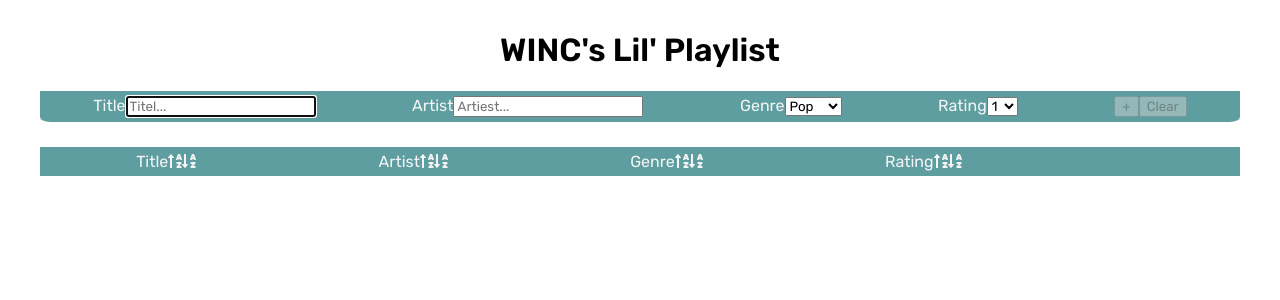
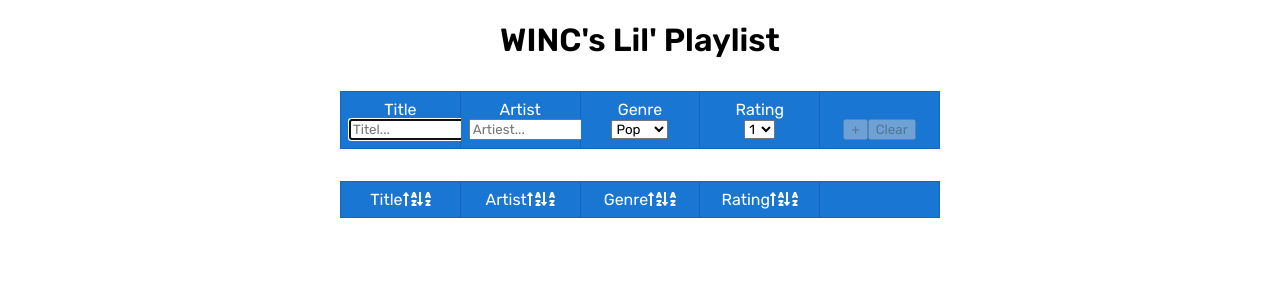
Before and after one commit to Wolk9/Level_35_Eindopdracht_Playlist-Martin_de_Bes, a React (Create React App) app: page / in a window 1280 px wide. Shown: the top 300 px of the page. Built offline with nearby package versions, Linux system fonts and the light colour scheme.

Commit message:
Core + 4 extra punten

```diff
--- a/src/components/InputForm.js
+++ b/src/components/InputForm.js
@@ -34,6 +34,7 @@ const InputForm = (props) => {
 
   let button = (
     <div>
+      <br />
       <button type="submit" disabled={pristine || submitting}>
         +
       </button>
@@ -44,12 +45,13 @@ const InputForm = (props) => {
   );
 
   return (
-    <div>
+    <div className="table-container">
+      <div className="">
         <form
           onSubmit={handleSubmit(handleOnSubmit)}
-        className="input-form flex-container"
+          className="input-form flex-table"
         >
-        <div className="input-field flex-item">
+          <div className="input-field flex-row header-title title">
             <label for="title">Title</label>
             <Field
               autoFocus={true}
@@ -59,7 +61,7 @@ const InputForm = (props) => {
               placeholder="Titel..."
             />
           </div>
-        <div className="input-field flex-item">
+          <div className="input-field flex-row header-title artist">
             <label for="artist">Artist</label>
             <Field
               component="input"
@@ -68,8 +70,9 @@ const InputForm = (props) => {
               placeholder="Artiest..."
             />
           </div>
-        <div className="input-field flex-item">
+          <div className="input-field flex-row header-title genre">
             <label for="genre">Genre</label>
+            <br />
             <Field name="genre" component="select">
               <option value="pop">Pop</option>
               <option value="rock">Rock</option>
@@ -78,8 +81,9 @@ const InputForm = (props) => {
               <option value="jazz">Jazz</option>
             </Field>
           </div>
-        <div className="input-field flex-item">
+          <div className="input-field flex-row header-title rating">
             <label for="rating">Rating</label>
+            <br />
             <Field name="rating" component="select">
               <option value="1">1</option>
               <option value="2">2</option>
@@ -88,8 +92,11 @@ const InputForm = (props) => {
               <option value="5">5</option>
             </Field>
           </div>
-        <div className="input-field flex-item">{button}</div>
+          <div className="input-field flex-row header-title deletebutton">
+            {button}
+          </div>
         </form>
+      </div>
     </div>
   );
 };
--- a/src/components/SongList.js
+++ b/src/components/SongList.js
@@ -5,12 +5,14 @@ import { actionCreators } from "../state/index";
 import { FontAwesomeIcon } from "@fortawesome/react-fontawesome";
 import {
   faSortAlphaDown,
-  faSortAlphaUp
+  faSortAlphaUp,
+  faRecycle,
+  faTrash
 } from "@fortawesome/free-solid-svg-icons";
 
 const SongList = (props) => {
   return (
-    <div className="song-list">
+    <div className="table-container">
       <Header />
       <Rows />
     </div>
@@ -49,8 +51,8 @@ const Header = () => {
   };
 
   return (
-    <div className="flex-container flex-container-header">
-      <div className="flex-item">
+    <div className="flex-table header">
+      <div className="flex-row header-title title">
         Title
         <FontAwesomeIcon
           icon={faSortAlphaUp}
@@ -61,7 +63,7 @@ const Header = () => {
           onClick={() => sortByKey("title", "desc", record)}
         />
       </div>
-      <div className="flex-item">
+      <div className="flex-row  header-title artist">
         Artist
         <FontAwesomeIcon
           icon={faSortAlphaUp}
@@ -72,7 +74,7 @@ const Header = () => {
           onClick={() => sortByKey("artist", "desc", record)}
         />
       </div>
-      <div className="flex-item">
+      <div className="flex-row header-title genre">
         Genre
         <FontAwesomeIcon
           icon={faSortAlphaUp}
@@ -83,7 +85,7 @@ const Header = () => {
           onClick={() => sortByKey("genre", "desc", record)}
         />
       </div>
-      <div className="flex-item">
+      <div className="flex-row header-title rating">
         Rating
         <FontAwesomeIcon
           icon={faSortAlphaUp}
@@ -94,7 +96,7 @@ const Header = () => {
           onClick={() => sortByKey("rating", "desc", record)}
         />
       </div>
-      <div className="flex-item"></div>
+      <div className="flex-row header-title deletebutton"></div>
     </div>
   );
 };
@@ -121,19 +123,16 @@ const Rows = () => {
   const recordList = record.map((record) => {
     console.log(record);
     return (
-      <div key={record.id} id={record.id} className="flex-container play-list">
-        <div className="flex-item title">{record.title}</div>
-        <div className="flex-item artist">{record.artist}</div>
-        <div className="flex-item genre">{record.genre}</div>
-        <div className="flex-item rating">{record.rating}</div>
-        <button
-          className="flex-item deletebutton"
-          key={record.id}
-          id={record.id}
-          onClick={handleClick}
-        >
-          -
-        </button>
+      <div key={record.id} id={record.id} className="flex-table row">
+        <div className="flex-row title">{record.title}</div>
+        <div className="flex-row artist">{record.artist}</div>
+        <div className="flex-row genre">{record.genre}</div>
+        <div className="flex-row rating">{record.rating}</div>
+        <div className="flex-row deletebutton">
+          <button key={record.id} id={record.id} onClick={handleClick}>
+            <FontAwesomeIcon icon={faTrash} />
+          </button>
+        </div>
       </div>
     );
   });
--- /dev/null
+++ b/src/index copy.css
@@ -0,0 +1,100 @@
+@import url("https://fonts.googleapis.com/css2?family=Rubik:ital,wght@0,300;0,400;0,500;0,600;1,400;1,600&display=swap");
+body {
+  margin: 0px 20px;
+  padding: 10px 20px;
+  -webkit-font-smoothing: antialiased;
+  -moz-osx-font-smoothing: grayscale;
+}
+
+code {
+  font-family: source-code-pro, Menlo, Monaco, Consolas, "Courier New", monospace;
+}
+
+.input-field {
+  background-color: cadetblue;
+}
+
+.input-form {
+  background-color: cadetblue;
+  padding: 5px;
+}
+
+.flex-container {
+  display: flex;
+  flex-flow: row nowrap;
+  justify-content: left;
+  align-content: left;
+  color: whitesmoke;
+}
+
+.flex-container-header {
+  margin-top: 20px;
+  padding: 5px;
+}
+
+.flex-item {
+  flex: 1 1 1;
+  margin: auto;
+  text-align: left;
+}
+.flex-item .artist,
+.flex-item .title {
+  min-width: 200px;
+  width: 20%;
+}
+.flex-item .genre {
+  min-width: 100px;
+  width: 15%;
+}
+.flex-item .rating {
+  min-width: 50px;
+  widht: 10%;
+}
+.flex-item .deletebutton {
+  max-width: 20px;
+}
+
+.input-field {
+  background-color: cadetblue;
+}
+.input-field form {
+  margin: 5px;
+  padding: 5px;
+  width: auto;
+}
+.input-field form input {
+  border-radius: 6px;
+  border: 0 solid none;
+}
+
+.app {
+  background-color: slategrey;
+}
+
+.song-list {
+  display: flex;
+  flex-direction: column;
+  flex-wrap: nowrap;
+  justify-content: flex-start;
+  align-items: stretch;
+  background-color: cadetblue;
+}
+
+.play-list {
+  background-color: lightgrey;
+  color: #444;
+}
+
+.addButton {
+  width: 100px;
+  height: 25px;
+  margin: 5px;
+  background-color: green;
+  color: whitesmoke;
+  border-radius: 6px;
+  border: 1px solid darkgray;
+}
+
+.disabled {
+  background-color: red;
+}/*# sourceMappingURL=index copy.css.map */
--- /dev/null
+++ b/src/index copy.scss
@@ -0,0 +1,106 @@
+@import url("https://fonts.googleapis.com/css2?family=Rubik:ital,wght@0,300;0,400;0,500;0,600;1,400;1,600&display=swap");
+
+$borderradius: 6px;
+
+body {
+  margin: 0px 20px;
+  padding: 10px 20px;
+  -webkit-font-smoothing: antialiased;
+  -moz-osx-font-smoothing: grayscale;
+}
+
+code {
+  font-family: source-code-pro, Menlo, Monaco, Consolas, "Courier New",
+    monospace;
+}
+
+.input-field {
+  background-color: cadetblue;
+}
+
+.input-form {
+  background-color: cadetblue;
+  padding: 5px;
+}
+
+.flex-container {
+  display: flex;
+  flex-flow: row nowrap;
+  justify-content: left;
+  align-content: left;
+  color: whitesmoke;
+}
+
+.flex-container-header {
+  // background-color: cadetblue;
+  margin-top: 20px;
+  padding: 5px;
+}
+.flex-item {
+  flex: 1 1 1;
+  margin: auto;
+  text-align: left;
+
+  .artist,
+  .title {
+    min-width: 200px;
+    width: 20%;
+  }
+  .genre {
+    min-width: 100px;
+    width: 15%;
+  }
+
+  .rating {
+    min-width: 50px;
+    widht: 10%;
+  }
+
+  .deletebutton {
+    max-width: 20px;
+  }
+}
+.input-field {
+  background-color: cadetblue;
+  form {
+    margin: 5px;
+    padding: 5px;
+    width: auto;
+    input {
+      border-radius: $borderradius;
+      border: 0 solid none;
+    }
+  }
+}
+
+.app {
+  background-color: slategrey;
+}
+
+.song-list {
+  display: flex;
+  flex-direction: column;
+  flex-wrap: nowrap;
+  justify-content: flex-start;
+  align-items: stretch;
+  background-color: cadetblue;
+}
+
+.play-list {
+  background-color: lightgrey;
+  color: #444;
+}
+
+.addButton {
+  width: 100px;
+  height: 25px;
+  margin: 5px;
+  background-color: green;
+  color: whitesmoke;
+  border-radius: $borderradius;
+  border: 1px solid darkgray;
+}
+
+.disabled {
+  background-color: red;
+}
--- a/src/index.css
+++ b/src/index.css
@@ -1,100 +1,155 @@
 @import url("https://fonts.googleapis.com/css2?family=Rubik:ital,wght@0,300;0,400;0,500;0,600;1,400;1,600&display=swap");
 * {
-  font-family: "Rubik", sans-serif;
+  font-family: "Rubik";
 }
 
-body {
-  margin: 0px 20px;
-  padding: 10px 20px;
-  -webkit-font-smoothing: antialiased;
-  -moz-osx-font-smoothing: grayscale;
+div {
+  box-sizing: border-box;
 }
 
-code {
-  font-family: source-code-pro, Menlo, Monaco, Consolas, "Courier New", monospace;
+.table-container {
+  display: block;
+  margin: 2em auto;
+  width: 90%;
+  max-width: 600px;
 }
 
-.input-field {
-  background-color: cadetblue;
+.flex-table {
+  display: grid;
+  grid-template-columns: repeat(auto-fill, 20%);
+  grid-template-rows: 100% auto;
+  border-left: solid 1px #d9d9d9;
+  transition: 0.5s;
+}
+.flex-table:first-of-type {
+  border-top: solid 1px #1565c0;
+  border-left: solid 1px #1565c0;
+}
+.flex-table:first-of-type .flex-row {
+  background: #1976d2;
+  border-color: #1565c0;
+}
+.flex-table.row:nth-child(odd) .flex-row {
+  background: #f4f2f1;
+}
+.flex-table:hover {
+  background: #f5f5f5;
+  transition: 500ms;
 }
 
-.input-form {
-  background-color: cadetblue;
-  padding: 5px;
-  border-bottom: 5px solid #fff;
-  border-radius: 0 0 10px 10px;
+.flex-row {
+  display: block;
+  width: 100%;
+  text-align: center;
+  padding: 0.5em 0.5em;
+  border-right: solid 1px #d9d9d9;
+  border-bottom: solid 1px #d9d9d9;
+}
+.flex-row.header-title {
+  color: white;
 }
 
-.flex-container {
-  display: flex;
-  flex-flow: row nowrap;
-  justify-content: space-around;
-  color: whitesmoke;
+.rowspan {
+  display: grid;
+  grid-template-columns: 25% 75%;
+  grid-template-rows: 100%;
 }
 
-.flex-container-header {
-  margin-top: 20px;
-  padding: 5px;
-  border-bottom: 5px solid #fff;
-  border-radius: 10px 10px 0 0;
+.column {
+  width: 100%;
+  padding: 0;
+}
+.column .flex-row {
+  display: grid;
+  grid-template-columns: repeat(auto-fill, 33.3%);
+  grid-template-rows: 100% 100% 100%;
+  width: 100%;
+  padding: 0;
+  border: 0;
+  border-bottom: solid 1px #d9d9d9;
+}
+.column .flex-row:hover {
+  background: #f5f5f5;
+  transition: 500ms;
 }
 
-.flex-item {
-  flex: 0 1 auto;
-  max-width: 25%;
-  margin: 0px 10px;
-  text-align: left;
-}
-.flex-item .artist,
-.flex-item .title {
-  width: 200px;
-}
-.flex-item .genre {
-  width: 100px;
-}
-.flex-item .rating {
-  width: 50px;
-}
-.flex-item .deletebutton {
-  max-width: 20px;
+.flex-cell {
+  text-align: center;
+  padding: 0.5em 0.5em;
+  border-right: solid 1px #d9d9d9;
 }
 
-.input-field {
-  background-color: cadetblue;
-}
-.input-field form {
-  margin: 5px;
-  padding: 5px;
-  width: auto;
-}
-.input-field form input {
-  border-radius: 6px;
-  border: 0 solid none;
+button.deletebutton {
+  align-items: center;
+  max-width: 30px;
+  max-height: 30px;
+  margin: auto;
 }
 
-.app {
-  background-color: slategrey;
+@media all and (min-width: 431px) and (max-width: 768px) {
+  .flex-table {
+    display: grid;
+    grid-template-columns: repeat(auto-fill, 33.33%);
+    grid-template-rows: repeat(auto-fill, 100%);
+  }
+  .flex-table .flex-row {
+    border-bottom: solid 1px #d9d9d9;
+  }
+
+  .rowspan {
+    display: grid;
+    grid-template-columns: repeat(auto-fill, 100%);
+    grid-template-rows: repeat(auto-fill, 100%);
+  }
+  .rowspan .flex-row {
+    display: grid;
+    grid-template-columns: repeat(auto-fill, 33.33%);
+    border-bottom: solid 1px #d9d9d9;
+  }
+  .rowspan p {
+    margin: 0;
+  }
+
+  .first {
+    grid-column-start: 1;
+    grid-column-end: 4;
+  }
+
+  .rowspan > .first {
+    display: block;
+  }
 }
+@media all and (max-width: 430px) {
+  .flex-table {
+    display: grid;
+    grid-template-columns: repeat(auto-fill, 100%);
+    grid-template-rows: 100% auto;
+  }
+  .flex-table .flex-row {
+    border-bottom: 0;
+  }
+  .flex-table .flex-row:last-of-type {
+    border-bottom: solid 1px #d9d9d9;
+  }
 
-.song-list {
-  background-color: cadetblue;
-}
+  .first {
+    border-bottom: 0;
+    grid-column-start: auto;
+    grid-column-end: auto;
+  }
 
-.play-list {
-  background-color: lightgrey;
-  color: #444;
-}
-
-.addButton {
-  width: 100px;
-  height: 25px;
-  margin: 5px;
-  background-color: green;
-  color: whitesmoke;
-  border-radius: 6px;
-  border: 1px solid darkgray;
-}
-
-.disabled {
-  background-color: red;
+  .rowspan {
+    display: grid;
+    grid-template-columns: repeat(auto-fill, 100%);
+    grid-template-rows: 100% auto;
+  }
+  .rowspan .flex-row {
+    display: grid;
+    grid-template-columns: repeat(auto-fill, 100%);
+    grid-template-rows: auto;
+    border-bottom: solid 1px #d9d9d9;
+  }
+  .rowspan p {
+    margin: 0;
+  }
 }/*# sourceMappingURL=index.css.map */
--- a/src/index.scss
+++ b/src/index.scss
@@ -1,106 +1,162 @@
 @import url("https://fonts.googleapis.com/css2?family=Rubik:ital,wght@0,300;0,400;0,500;0,600;1,400;1,600&display=swap");
 
-$borderradius: 6px;
+$table-header: #1976d2;
+$table-header-border: #1565c0;
+$table-border: #d9d9d9;
+$row-bg: #f4f2f1;
 
 * {
-  font-family: "Rubik", sans-serif;
+  font-family: "Rubik";
 }
 
-body {
-  margin: 0px 20px;
-  padding: 10px 20px;
-  -webkit-font-smoothing: antialiased;
-  -moz-osx-font-smoothing: grayscale;
+div {
+  box-sizing: border-box;
 }
 
-code {
-  font-family: source-code-pro, Menlo, Monaco, Consolas, "Courier New",
-    monospace;
+.table-container {
+  display: block;
+  margin: 2em auto;
+  width: 90%;
+  max-width: 600px;
 }
 
-.input-field {
-  background-color: cadetblue;
+.flex-table {
+  display: grid;
+  grid-template-columns: repeat(auto-fill, 20%);
+  grid-template-rows: 100% auto;
+  border-left: solid 1px $table-border;
+  transition: 0.5s;
+  &:first-of-type {
+    border-top: solid 1px $table-header-border;
+    border-left: solid 1px $table-header-border;
+  }
+  &:first-of-type .flex-row {
+    background: $table-header;
+    border-color: $table-header-border;
+  }
+  &.row:nth-child(odd) .flex-row {
+    background: $row-bg;
+  }
+  &:hover {
+    background: #f5f5f5;
+    transition: 500ms;
+  }
 }
 
-.input-form {
-  background-color: cadetblue;
-  padding: 5px;
-  border-bottom: 5px solid #fff;
-  border-radius: 0 0 10px 10px;
+.flex-row {
+  display: block;
+  width: 100%;
+  text-align: center;
+  padding: 0.5em 0.5em;
+  border-right: solid 1px $table-border;
+  border-bottom: solid 1px $table-border;
+  &.header-title {
+    color: white;
+  }
 }
 
-.flex-container {
-  display: flex;
-  flex-flow: row nowrap;
-  justify-content: space-around;
-  color: whitesmoke;
+.rowspan {
+  display: grid;
+  grid-template-columns: 25% 75%;
+  grid-template-rows: 100%;
 }
 
-.flex-container-header {
-  // background-color: cadetblue;
-  margin-top: 20px;
-  padding: 5px;
-  border-bottom: 5px solid #fff;
-  border-radius: 10px 10px 0 0;
-}
-.flex-item {
-  flex: 0 1 auto;
-  max-width: 25%;
-  margin: 0px 10px;
-  text-align: left;
-
-  .artist,
-  .title {
-    width: 200px;
-  }
-  .genre {
-    width: 100px;
-  }
-
-  .rating {
-    width: 50px;
-  }
-
-  .deletebutton {
-    max-width: 20px;
-  }
-}
-.input-field {
-  background-color: cadetblue;
-  form {
-    margin: 5px;
-    padding: 5px;
-    width: auto;
-    input {
-      border-radius: $borderradius;
-      border: 0 solid none;
+.column {
+  width: 100%;
+  padding: 0;
+  .flex-row {
+    display: grid;
+    grid-template-columns: repeat(auto-fill, 33.3%);
+    grid-template-rows: 100% 100% 100%;
+    width: 100%;
+    padding: 0;
+    border: 0;
+    border-bottom: solid 1px $table-border;
+    &:hover {
+      background: #f5f5f5;
+      transition: 500ms;
     }
   }
 }
 
-.app {
-  background-color: slategrey;
+.flex-cell {
+  text-align: center;
+  padding: 0.5em 0.5em;
+  border-right: solid 1px $table-border;
 }
 
-.song-list {
-  background-color: cadetblue;
+button.deletebutton {
+  align-items: center;
+  max-width: 30px;
+  max-height: 30px;
+  margin: auto;
 }
 
-.play-list {
-  background-color: lightgrey;
-  color: #444;
+@media all and (min-width: 431px) and (max-width: 768px) {
+  .flex-table {
+    display: grid;
+    grid-template-columns: repeat(auto-fill, 33.33%);
+    grid-template-rows: repeat(auto-fill, 100%);
+    .flex-row {
+      border-bottom: solid 1px $table-border;
+    }
+  }
+
+  .rowspan {
+    display: grid;
+    grid-template-columns: repeat(auto-fill, 100%);
+    grid-template-rows: repeat(auto-fill, 100%);
+    .flex-row {
+      display: grid;
+      grid-template-columns: repeat(auto-fill, 33.33%);
+      border-bottom: solid 1px $table-border;
+    }
+    p {
+      margin: 0;
+    }
+  }
+
+  .first {
+    grid-column-start: 1;
+    grid-column-end: 4;
+  }
+
+  .rowspan > .first {
+    display: block;
+  }
 }
 
-.addButton {
-  width: 100px;
-  height: 25px;
-  margin: 5px;
-  background-color: green;
-  color: whitesmoke;
-  border-radius: $borderradius;
-  border: 1px solid darkgray;
+@media all and (max-width: 430px) {
+  .flex-table {
+    display: grid;
+    grid-template-columns: repeat(auto-fill, 100%);
+    grid-template-rows: 100% auto;
+    .flex-row {
+      border-bottom: 0;
+      &:last-of-type {
+        border-bottom: solid 1px $table-border;
+      }
+    }
+  }
+
+  .first {
+    border-bottom: 0;
+    grid-column-start: auto;
+    grid-column-end: auto;
+  }
+
+  .rowspan {
+    display: grid;
+    grid-template-columns: repeat(auto-fill, 100%);
+    grid-template-rows: 100% auto;
+    .flex-row {
+      display: grid;
+      grid-template-columns: repeat(auto-fill, 100%);
+      grid-template-rows: auto;
+      border-bottom: solid 1px $table-border;
+    }
+    p {
+      margin: 0;
+    }
+  }
 }
-
-.disabled {
-  background-color: red;
-}
```
Also changed, not shown: 2 other files (tests, documents, lock files or other folders). Lines whose indentation alone changed are shown as unchanged.
